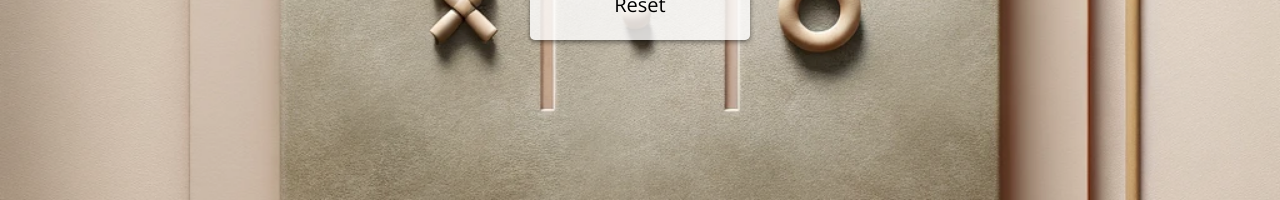
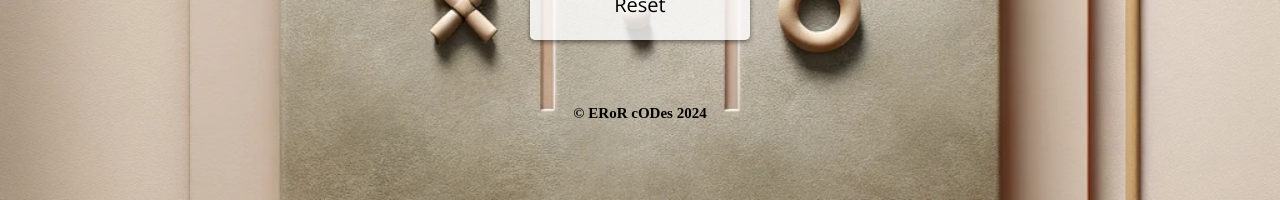
Before and after one commit to leverh/tic-tac-toe, a plain HTML site: page index.html in a window 1280 px wide. Shown: the part 600-800 px from the top of the page. Drawn offline with nearby package versions, Linux system fonts and the light colour scheme.

Commit message:
Added footer

```diff
--- a/index.html
+++ b/index.html
@@ -19,6 +19,10 @@
     <button id="reset" class="but">Reset</button>
     </div>
 
+    <footer id="myFooter">
+        <p>© ERoR cODes <span id="year"></span></p>
+    </footer>
+
 
     <script src="script.js"></script>
 </body>
--- a/script.js
+++ b/script.js
@@ -198,3 +198,7 @@ class Tic {
       tic.reset();
     }
   });
+
+  const yearElement = document.getElementById("year");
+  const currentYear = new Date().getFullYear();
+  yearElement.textContent = currentYear;
--- a/styles.css
+++ b/styles.css
@@ -103,6 +103,14 @@ body {
   grid-column-end: 4;
 }
 
+footer {
+  margin-top: 5rem;
+  font-size: 1.5rem;
+  text-align: center;
+  padding: 2rem;
+  font-weight: 600;
+}
+
 @media screen and (max-width: 350px) {
   body {
     justify-content: center;
```
